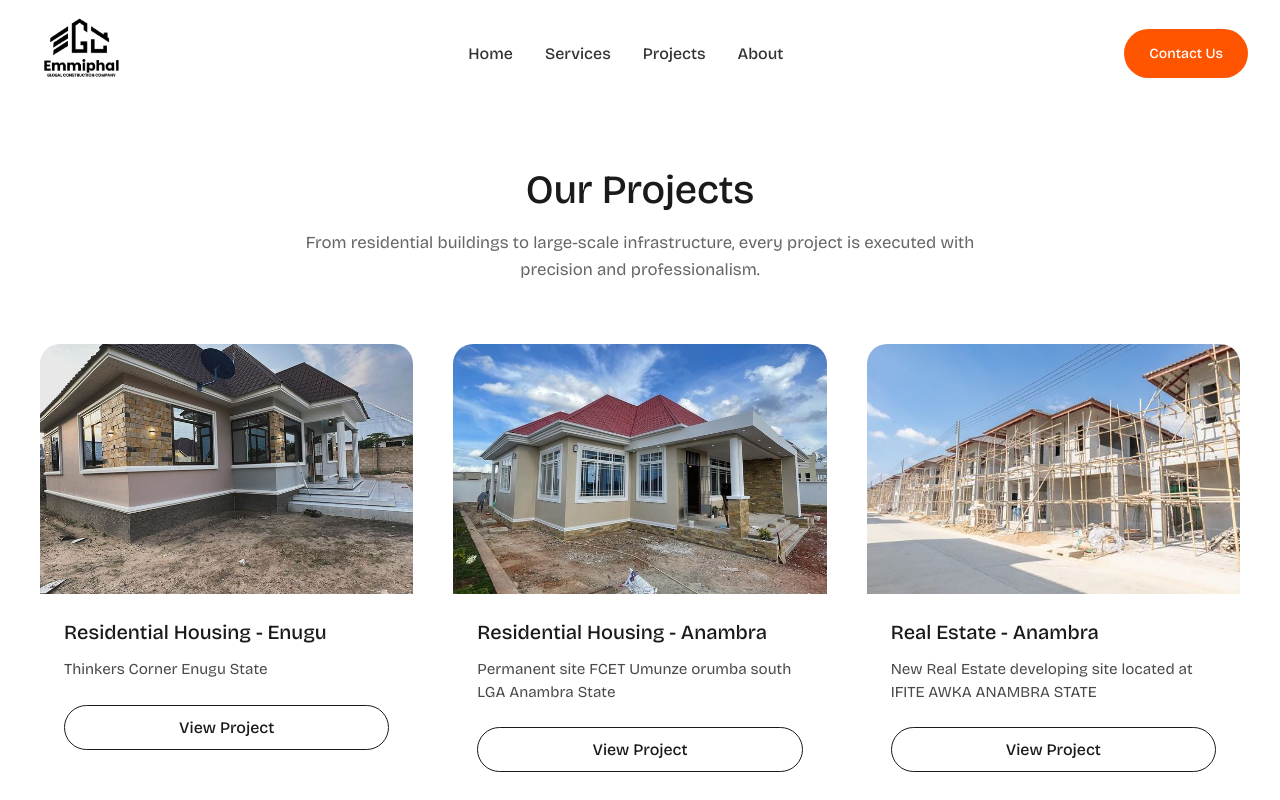
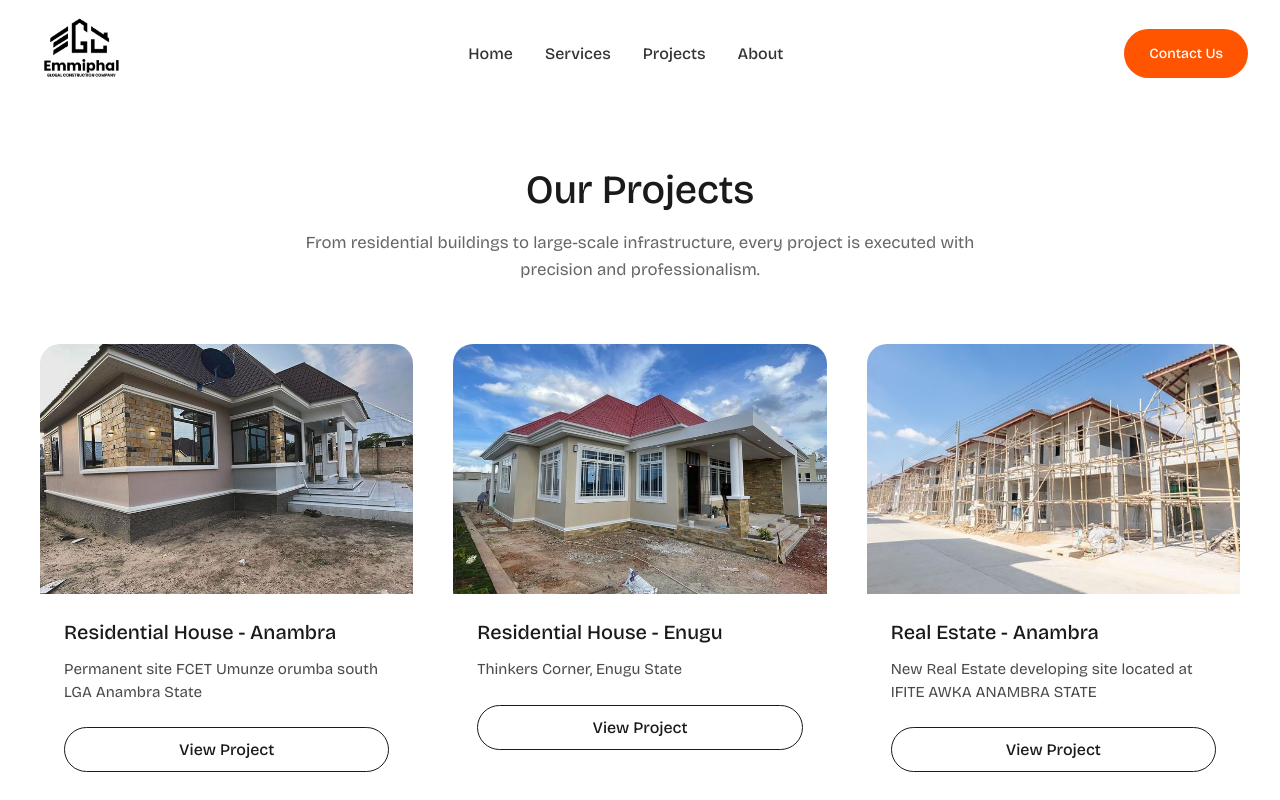
Before and after one commit to devNenye001/Emmiphal-construction, a React (Vite) app: page /projects in a window 1280 px wide. Shown: the top 800 px of the page. Built offline with nearby package versions, Linux system fonts and the light colour scheme; a web font is replaced by a local one.

Commit message:
project-section

```diff
--- a/src/components/sections/projectSection/projectSection.jsx
+++ b/src/components/sections/projectSection/projectSection.jsx
@@ -40,25 +40,25 @@ const ProjectSection = () => {
 
   // Data from your image
   const projects = [
-  {
+   {
       id: 1,
-      title: "Residential Housing - Enugu",
-      description: "Thinkers Corner Enugu State ",
+      title: "Residential House - Anambra",
+      description: "Permanent site FCET Umunze orumba south LGA Anambra State",
       image: "/a19.jpeg",
       // Detailed fields specifically for the Detail Page
-      location: "Enugu State, Nigeria",
-      scope: ["Foundation", "Roofing", "Interiors"],
+      location: "Anambra State, Nigeria",
+      scope: ["Design", "Construction", "Finishing"],
       outcome: "Delivered on time.",
       gallery1: ["/pj-1.mp4"],
       gallery2: ["/pj-1.mp4", "/pj-1.mp4", "/pj-1.mp4"],
     },
     {
       id: 2,
-      title: "Residential Housing - Anambra",
-      description: "Permanent site FCET Umunze orumba south LGA Anambra State ",
+      title: "Residential House - Enugu ",
+      description: "Thinkers Corner, Enugu State ",
       image: "/a21.jpeg",
       // Detailed fields specifically for the Detail Page
-      location: "Anambra State, Nigeria",
+      location: "Enugu State, Nigeria",
       scope: ["Design", "Construction", "Finishing"],
       outcome: "Exceeded client expectations.",
       gallery1: ["/pj-2.mp4", "/pj-21.mp4", "/pj-22.mp4", "/pj-23.mp4", "/pj-24.mp4", "/pj-25.mp4", "/pj-26.mp4"],
--- a/src/pages/projects/projects.jsx
+++ b/src/pages/projects/projects.jsx
@@ -11,23 +11,23 @@ const Projects = () => {
     // Inside Projects.jsx or ProjectSection.jsx
     {
       id: 1,
-      title: "Residential Housing - Enugu",
-      description: "Thinkers Corner Enugu State ",
+      title: "Residential House - Anambra",
+      description: "Permanent site FCET Umunze orumba south LGA Anambra State",
       image: "/a19.jpeg",
       // Detailed fields specifically for the Detail Page
-      location: "Enugu State, Nigeria",
-      scope: ["Foundation", "Roofing", "Interiors"],
+      location: "Anambra State, Nigeria",
+      scope: ["Design", "Construction", "Finishing"],
       outcome: "Delivered on time.",
       gallery1: ["/pj-1.mp4"],
       gallery2: ["/pj-1.mp4", "/pj-1.mp4", "/pj-1.mp4"],
     },
     {
       id: 2,
-      title: "Residential Housing - Anambra",
-      description: "Permanent site FCET Umunze orumba south LGA Anambra State ",
+      title: "Residential House - Enugu ",
+      description: "Thinkers Corner, Enugu State ",
       image: "/a21.jpeg",
       // Detailed fields specifically for the Detail Page
-      location: "Anambra State, Nigeria",
+      location: "Enugu State, Nigeria",
       scope: ["Design", "Construction", "Finishing"],
       outcome: "Exceeded client expectations.",
       gallery1: ["/pj-2.mp4", "/pj-21.mp4", "/pj-22.mp4", "/pj-23.mp4", "/pj-24.mp4", "/pj-25.mp4", "/pj-26.mp4"],
```
